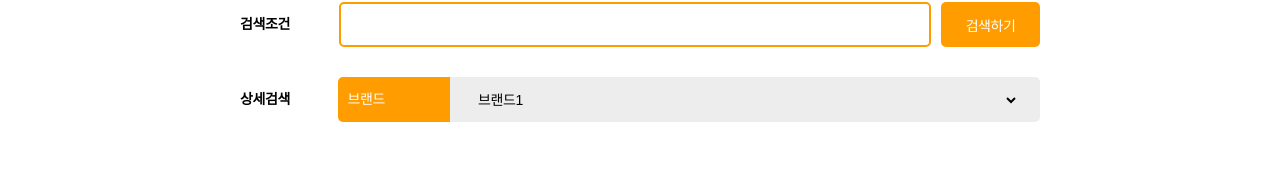
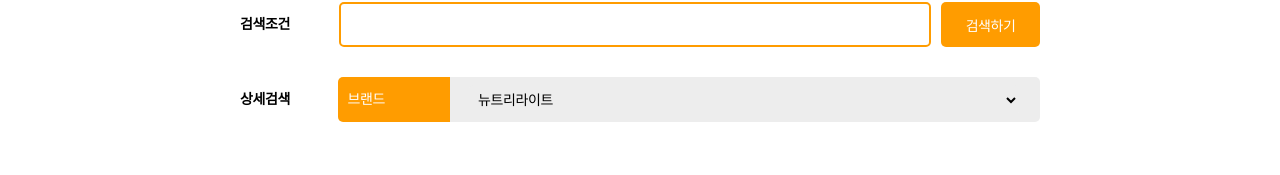
Before and after one commit to Ho0on/wanted_pre_onboarding_energybalance, a React (Create React App) app: page / in a window 1280 px wide. Shown: the part 319-494 px from the top of the page. Built offline with nearby package versions, Linux system fonts and the light colour scheme.

Commit message:
Add: Selectbox 컴포넌트 안에 brand 이름으로 구성된 데이터 내려주기

```diff
--- a/src/components/Checkbox/Selectbox.tsx
+++ b/src/components/Checkbox/Selectbox.tsx
@@ -1,11 +1,13 @@
 import React from 'react';
-import * as S from './Selectboxstyle';
+import * as S from './Selectbox.style';
 
-function Selectbox() {
+function Selectbox({ data }: { data: string[] }) {
   return (
     <S.BoxSection>
       <S.SelectboxSection>
-        <option value="brand">브랜드1</option>
+        {data.map((el: string, idx: number) => {
+          return <option key={idx}>{el}</option>;
+        })}
       </S.SelectboxSection>
     </S.BoxSection>
   );
--- a/src/pages/Main/Main.tsx
+++ b/src/pages/Main/Main.tsx
@@ -1,5 +1,9 @@
 import React, { useEffect, useState } from 'react';
-import { formattingString, orderingData } from '../../utils';
+import {
+  formattingString,
+  orderingData,
+  filteringBrandList,
+} from '../../utils';
 import * as S from './Main.style';
 
 import Nav from '../../components/Nav/Nav';
@@ -37,6 +41,8 @@ function Main() {
     return newProductName.includes(newInput) || newBrand.includes(newInput);
   });
 
+  const brandListData = filteringBrandList(data);
+
   return (
     <S.MainSection>
       <S.MainBox>
@@ -57,7 +63,7 @@ function Main() {
             <S.DetailSearchBox>
               <S.DetailSearchCategory>브랜드</S.DetailSearchCategory>
               <S.DetailSearchContents>
-                <Selectbox />
+                <Selectbox data={brandListData} />
               </S.DetailSearchContents>
             </S.DetailSearchBox>
           </S.DetailSearchSection>
--- a/src/utils.ts
+++ b/src/utils.ts
@@ -9,16 +9,28 @@ export const formattingString = (string: string) => {
   return newString;
 };
 
-// export const orderingData = (data: Idata[], str: string) => {
-//   const dataWithStr = data.filter((el: Idata) => el.hasOwnProperty(str));
-//   const dataWithoutStr = data.filter((el: Idata) => !el.hasOwnProperty(str));
-
-//   return [...dataWithStr, ...dataWithoutStr];
-// };
-
 export const orderingData = (data: Idata[]) => {
   const dataCopied = [...data];
   const result = dataCopied.sort((a, b) => b.brand.length - a.brand.length);
 
   return result;
 };
+
+export const filteringBrandList = (data: Idata[]) => {
+  const result: string[] = [];
+
+  const brandList = data.reduce((acc: any, current: any) => {
+    acc.findIndex(({ brand }: { brand: any }) => brand === current.brand) ===
+      -1 && acc.push(current);
+
+    return acc;
+  }, []);
+
+  brandList.map((el: any) => {
+    return result.push(el.brand);
+  });
+
+  const newResult = result.filter(Boolean);
+
+  return newResult;
+};
```
Also changed, not shown: src/components/Checkbox/Selectbox.style.tsx (renamed from src/components/Checkbox/Selectboxstyle.tsx).
